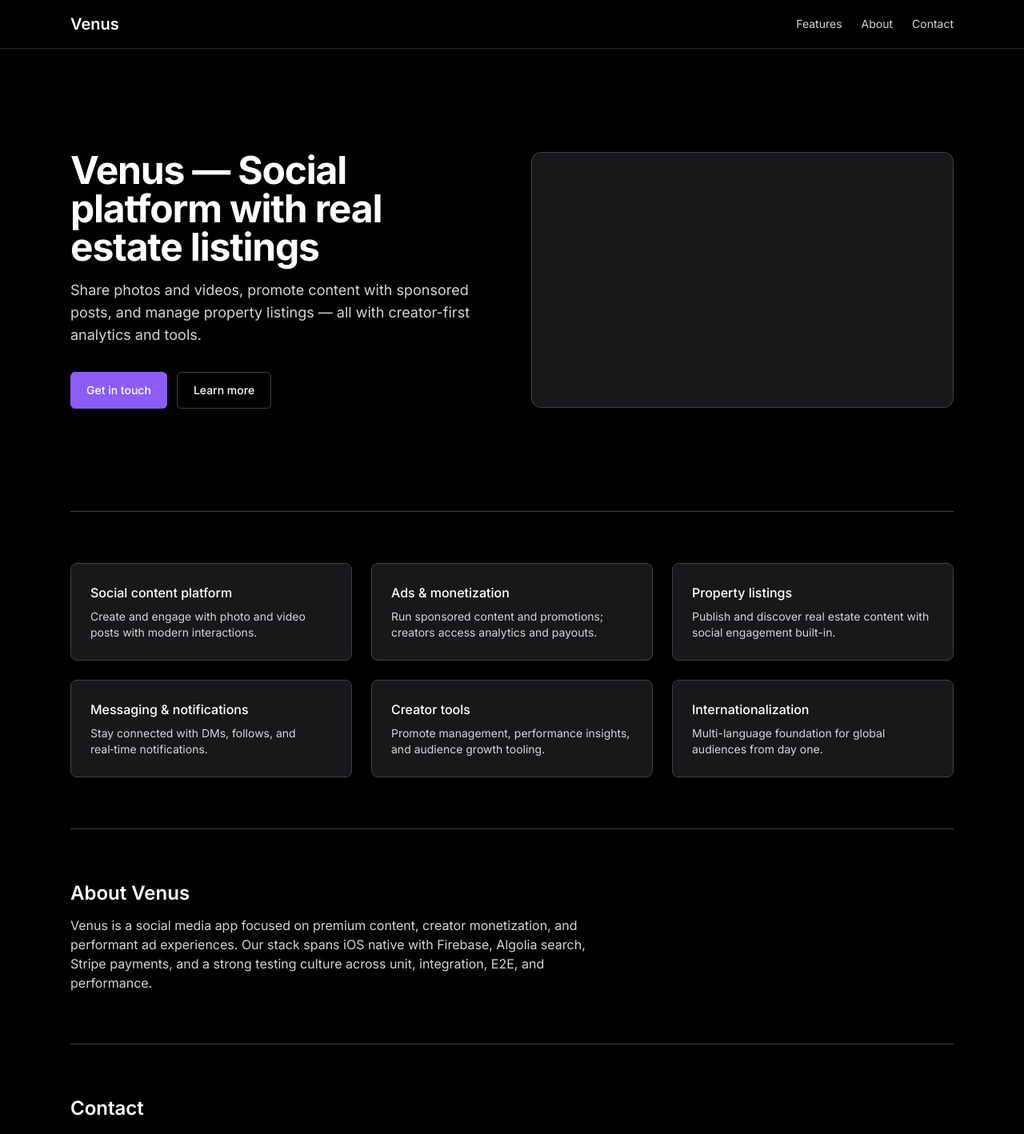
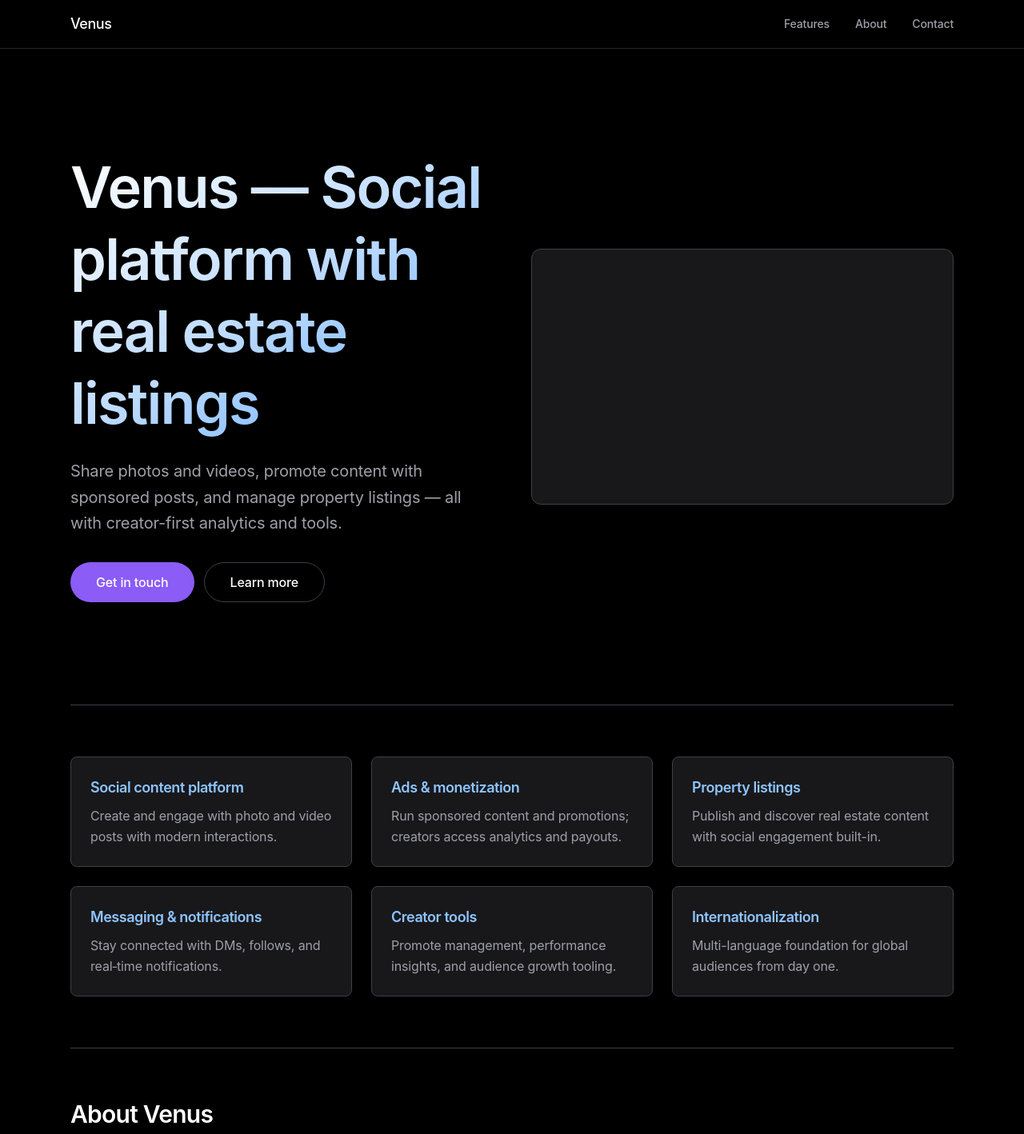
Before and after one commit to venuslabs-org/venus-website, a Next.js app: page / in a window 1280 px wide. Shown: the top 1418 px of the page at 80% size. Built offline with nearby package versions, Linux system fonts and the light colour scheme.

Commit message:
Enhance global styles and homepage layout by updating font families, improving text sizes, and adjusting spacing for better readability. Refine navigation and section headings for a more cohesive design, while ensuring accessibility with updated color contrasts.

```diff
--- a/src/app/globals.css
+++ b/src/app/globals.css
@@ -17,6 +17,9 @@
 body {
   background: var(--background);
   color: var(--foreground);
-  font-family: var(--font-sans), ui-sans-serif, system-ui, -apple-system,
+  font-family: -apple-system, BlinkMacSystemFont, "SF Pro Display", "SF Pro Text", var(--font-sans), ui-sans-serif, system-ui,
     Segoe UI, Roboto, Helvetica, Arial, "Apple Color Emoji", "Segoe UI Emoji";
+  -webkit-font-smoothing: antialiased;
+  -moz-osx-font-smoothing: grayscale;
+  letter-spacing: -0.01em;
 }
--- a/src/app/page.tsx
+++ b/src/app/page.tsx
@@ -3,11 +3,11 @@
     <div className="min-h-screen">
       <header className="sticky top-0 z-20 backdrop-blur supports-[backdrop-filter]:bg-black/60 border-b border-zinc-800">
         <div className="mx-auto flex max-w-6xl items-center justify-between px-6 py-4">
-          <div className="text-xl font-semibold text-white">Venus</div>
-          <nav className="hidden gap-6 text-sm md:flex">
-            <a href="#features" className="text-zinc-300 hover:text-white transition-colors">Features</a>
-            <a href="#about" className="text-zinc-300 hover:text-white transition-colors">About</a>
-            <a href="#contact" className="text-zinc-300 hover:text-white transition-colors">Contact</a>
+          <div className="text-lg font-medium tracking-tight text-white">Venus</div>
+          <nav className="hidden gap-8 text-sm md:flex">
+            <a href="#features" className="text-zinc-400 hover:text-blue-400 transition-colors font-medium">Features</a>
+            <a href="#about" className="text-zinc-400 hover:text-blue-400 transition-colors font-medium">About</a>
+            <a href="#contact" className="text-zinc-400 hover:text-blue-400 transition-colors font-medium">Contact</a>
           </nav>
         </div>
       </header>
@@ -16,24 +16,24 @@
         <section className="py-24 md:py-32">
           <div className="grid items-center gap-12 md:grid-cols-2">
             <div>
-              <h1 className="text-4xl font-bold tracking-tight md:text-5xl text-white">
+              <h1 className="text-5xl font-semibold tracking-tight md:text-6xl lg:text-7xl bg-gradient-to-br from-white via-blue-200 to-blue-400 bg-clip-text text-transparent leading-tight">
                 Venus — Social platform with real estate listings
               </h1>
-              <p className="mt-4 max-w-prose text-lg text-zinc-300">
+              <p className="mt-6 max-w-prose text-xl text-zinc-400 leading-relaxed">
                 Share photos and videos, promote content with sponsored posts, and manage property listings — all with
                 creator-first analytics and tools.
               </p>
               <div className="mt-8 flex flex-col gap-3 sm:flex-row">
                 <a
                   href="#contact"
-                  className="inline-flex items-center justify-center rounded-md px-5 py-3 text-sm font-medium text-white shadow-sm transition-colors"
+                  className="inline-flex items-center justify-center rounded-full px-8 py-3 text-base font-medium text-white shadow-sm transition-colors"
                   style={{ backgroundColor: "var(--venus-primary)" }}
                 >
                   Get in touch
                 </a>
                 <a
                   href="#features"
-                  className="inline-flex items-center justify-center rounded-md border border-zinc-700 px-5 py-3 text-sm font-medium text-white hover:bg-zinc-800"
+                  className="inline-flex items-center justify-center rounded-full border border-zinc-700 px-8 py-3 text-base font-medium text-white hover:border-blue-500/50 hover:bg-zinc-800/50 transition-colors"
                 >
                   Learn more
                 </a>
@@ -57,8 +57,8 @@
         </section>
 
         <section id="about" className="border-t border-zinc-700 py-16">
-          <h2 className="text-2xl font-semibold text-white">About Venus</h2>
-          <p className="mt-3 max-w-prose text-zinc-300">
+          <h2 className="text-3xl font-semibold tracking-tight text-white mb-4">About Venus</h2>
+          <p className="mt-3 max-w-prose text-lg text-zinc-400 leading-relaxed">
             Venus is a social media app focused on premium content, creator monetization,
             and performant ad experiences. Our stack spans iOS native with Firebase,
             Algolia search, Stripe payments, and a strong testing culture across unit,
@@ -67,10 +67,10 @@
         </section>
 
         <section id="contact" className="border-t border-zinc-700 py-16">
-          <h2 className="text-2xl font-semibold text-white">Contact</h2>
-          <div className="mt-3 space-y-2 text-zinc-300">
-            <p>For general inquiries: <a className="underline hover:text-white transition-colors" href="mailto:contact@venuslabs.net">contact@venuslabs.net</a></p>
-            <p>For support: <a className="underline hover:text-white transition-colors" href="mailto:support@venuslabs.net">support@venuslabs.net</a></p>
+          <h2 className="text-3xl font-semibold tracking-tight text-white mb-4">Contact</h2>
+          <div className="mt-3 space-y-2 text-lg text-zinc-400">
+            <p>For general inquiries: <a className="underline text-blue-400 hover:text-blue-300 transition-colors" href="mailto:contact@venuslabs.net">contact@venuslabs.net</a></p>
+            <p>For support: <a className="underline text-blue-400 hover:text-blue-300 transition-colors" href="mailto:support@venuslabs.net">support@venuslabs.net</a></p>
           </div>
         </section>
       </main>
@@ -80,8 +80,8 @@
           <div className="flex flex-col items-center gap-3 md:flex-row md:justify-between">
             <span>© {new Date().getFullYear()} Venus Technologies, Inc</span>
             <div className="flex items-center gap-4">
-              <a className="text-zinc-300 hover:text-white hover:underline transition-colors" href="/privacy">Privacy</a>
-              <a className="text-zinc-300 hover:text-white hover:underline transition-colors" href="/terms">Terms</a>
+              <a className="text-zinc-300 hover:text-blue-400 hover:underline transition-colors" href="/privacy">Privacy</a>
+              <a className="text-zinc-300 hover:text-blue-400 hover:underline transition-colors" href="/terms">Terms</a>
             </div>
           </div>
         </div>
@@ -92,9 +92,9 @@
 
 function Feature({ title, desc }: { title: string; desc: string }) {
   return (
-    <div className="rounded-lg border border-zinc-700 bg-zinc-900 p-6 shadow-sm">
-      <h3 className="font-medium text-white">{title}</h3>
-      <p className="mt-2 text-sm text-zinc-300">{desc}</p>
+    <div className="rounded-lg border border-zinc-700 bg-zinc-900 p-6 shadow-sm hover:border-blue-500/30 transition-colors group">
+      <h3 className="text-lg font-semibold tracking-tight text-blue-300 mb-2 group-hover:text-white transition-colors">{title}</h3>
+      <p className="text-base text-zinc-400 leading-relaxed">{desc}</p>
     </div>
   );
 }
```
